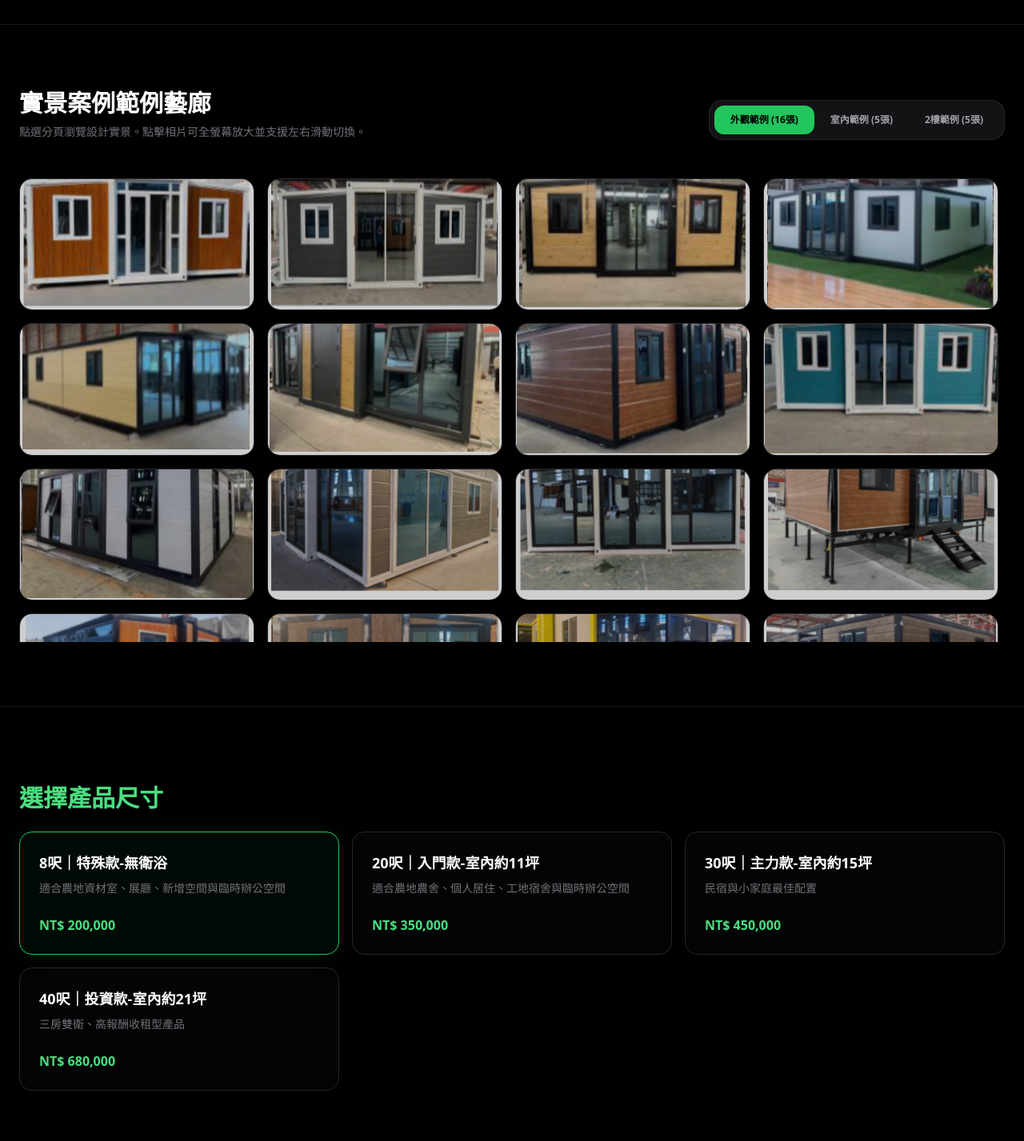
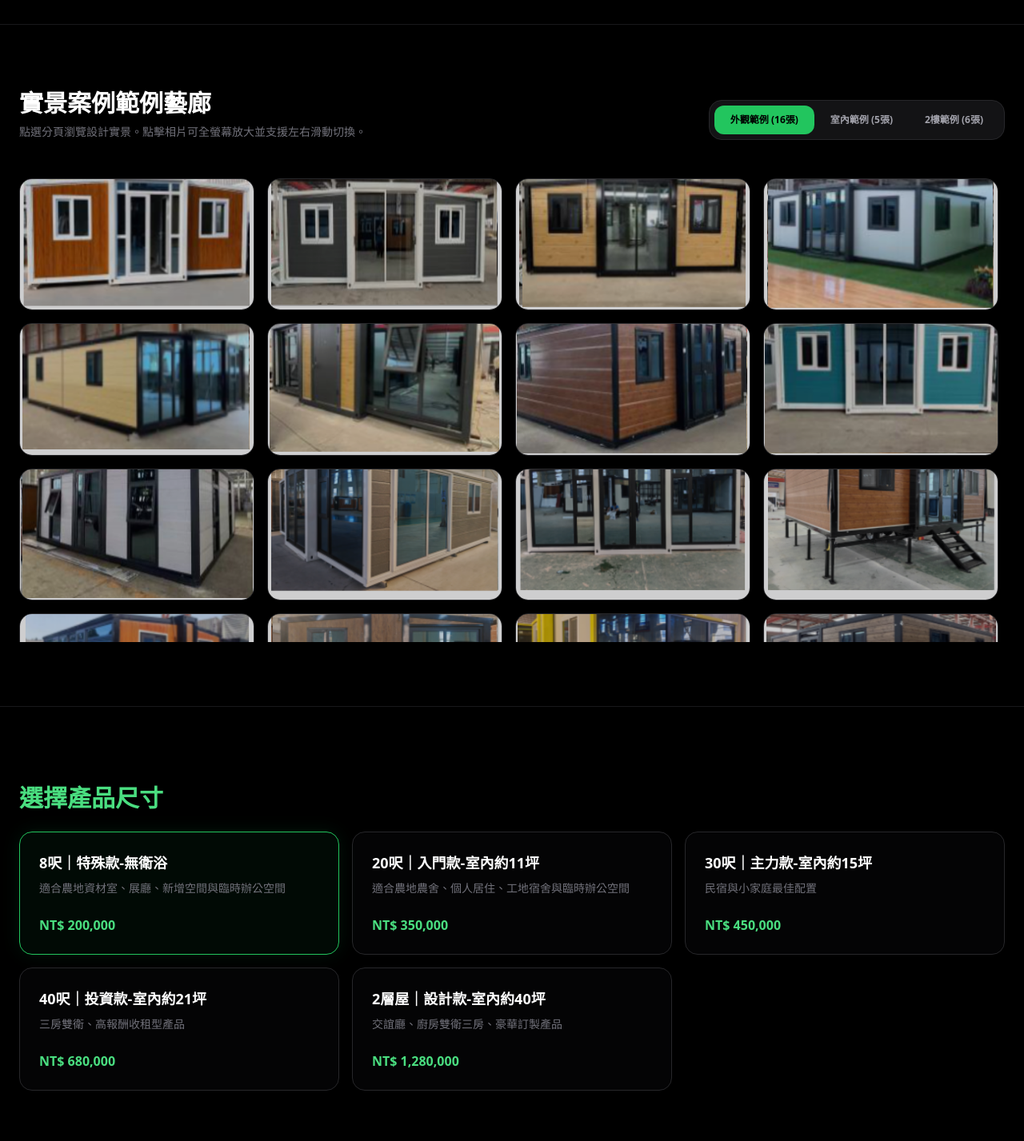
Before and after one commit to herbert0220/GPSH, a React (Vite) app: page / in a window 1280 px wide. Shown: the part 2000-3427 px from the top of the page at 80% size. Built offline with nearby package versions, Linux system fonts and the light colour scheme.

Commit message:
Update App.jsx

```diff
--- a/src/App.jsx
+++ b/src/App.jsx
@@ -15,6 +15,7 @@ export default function App() {
     { id: '20ft', name: '20呎｜入門款-室內約11坪', desc: '適合農地農舍、個人居住、工地宿舍與臨時辦公空間', size: '20ft', price: 350000 },
     { id: '30ft', name: '30呎｜主力款-室內約15坪', desc: '民宿與小家庭最佳配置', size: '30ft', price: 450000 },
     { id: '40ft', name: '40呎｜投資款-室內約21坪', desc: '三房雙衛、高報酬收租型產品', size: '40ft', price: 680000 },
+    { id: '2f', name: '2層屋｜設計款-室內約40坪', desc: '交誼廳、廚房雙衛三房、豪華訂製產品', size: '2f', price: 1280000 },
   ]
 
   const features = [
@@ -55,6 +56,10 @@ export default function App() {
         { id: '40-p1', name: '40呎 三房雙衛豪華版', price: 0 },
         { id: '40-p2', name: '40呎 四房雙衛收租型', price: 85000 },
       ],
+      '2f': [
+        { id: '40-20', name: '套裝現有設計款', price: 0 },
+        { id: '40-30', name: '私訂款', price: 200000 },
+      ],
     },
     entranceDoors: [
       { id: 'd1', name: '標準鋼製防盜門', price: 0, img: '/door-d1.png' },
@@ -67,7 +72,7 @@ export default function App() {
   const galleryData = {
     exterior: Array.from({ length: 16 }, (_, i) => `/ext-${i + 1}.png`),
     interior: Array.from({ length: 5 }, (_, i) => `/int-${i + 1}.png`),
-    floor2: Array.from({ length: 5 }, (_, i) => `/floor2-${i + 1}.png`)
+    floor2: Array.from({ length: 6 }, (_, i) => `/floor2-${i + 1}.png`)
   }
 
   /* ====================================
@@ -96,6 +101,7 @@ export default function App() {
     if (activeProduct?.id === '8ft') return 0.8
     if (activeProduct?.id === '30ft') return 1.5
     if (activeProduct?.id === '40ft') return 2
+    if (activeProduct?.id === '2f') return 3
     return 1
   }
 
```
